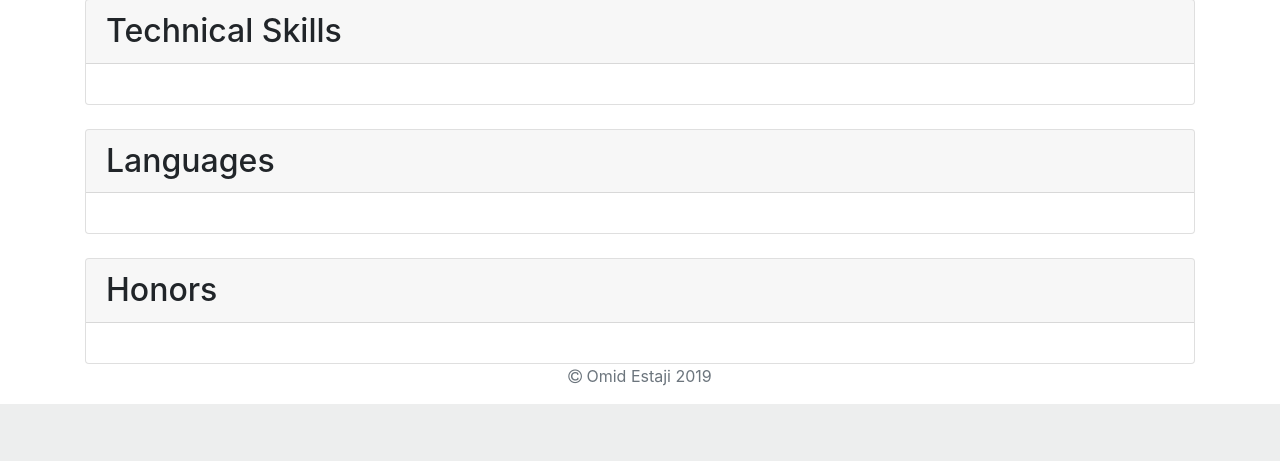
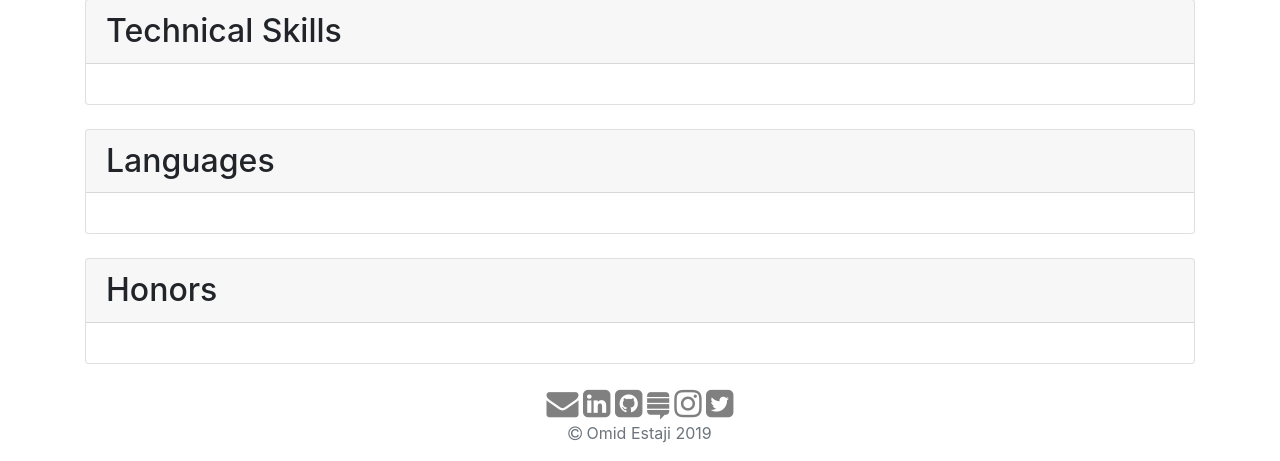
Before and after one commit to estaji/DjangoCV, a Django app: page / in a window 1280 px wide. Shown: the part 869-1330 px from the top of the page. Before the commit the page ends 1273 px from the top, so only its background shows below. Run offline with Django 3.2, Linux system fonts and the light colour scheme; data that the repository does not hold is empty; some libraries are stand-ins or nearby versions.

Commit message:
Add social icons to footer

```diff
--- a/templates/base.html
+++ b/templates/base.html
@@ -53,7 +53,14 @@
             {% endblock content %}
         </div>
         <footer class="text-muted">
+            </br>
             <div class="container text-center">
+                <a href="mailto:estaji.work@gmail.com" target="_blank"><i class="fa fa-envelope fa-2x" style="color:gray" aria-hidden="true"></i></a>
+                <a href="http://www.linkedin.com/in/omid-estaji/" target="_blank"><i class="fa fa-linkedin-square fa-2x" style="color:gray" aria-hidden="true"></i></a>
+                <a href="http://github.com/estaji" target="_blank"><i class="fa fa-github-square fa-2x" style="color:gray" aria-hidden="true"></i></a>
+                <a href="http://stackexchange.com/users/10058818/omid-estaji?tab=accounts" target="_blank"><i class="fa fa-stack-exchange fa-2x" style="color:gray" aria-hidden="true"></i></a>
+                <a href="http://instagram.com/oestaji" target="_blank"><i class="fa fa-instagram fa-2x" style="color:gray" aria-hidden="true"></i></a>
+                <a href="http://twitter.com/oestaji" target="_blank"><i class="fa fa-twitter-square fa-2x" style="color:gray" aria-hidden="true"></i></a>
                 <p><i class="fa fa-copyright" aria-hidden="true"></i> Omid Estaji {% now "Y" %}</p>
             </div>
         </footer>
```
